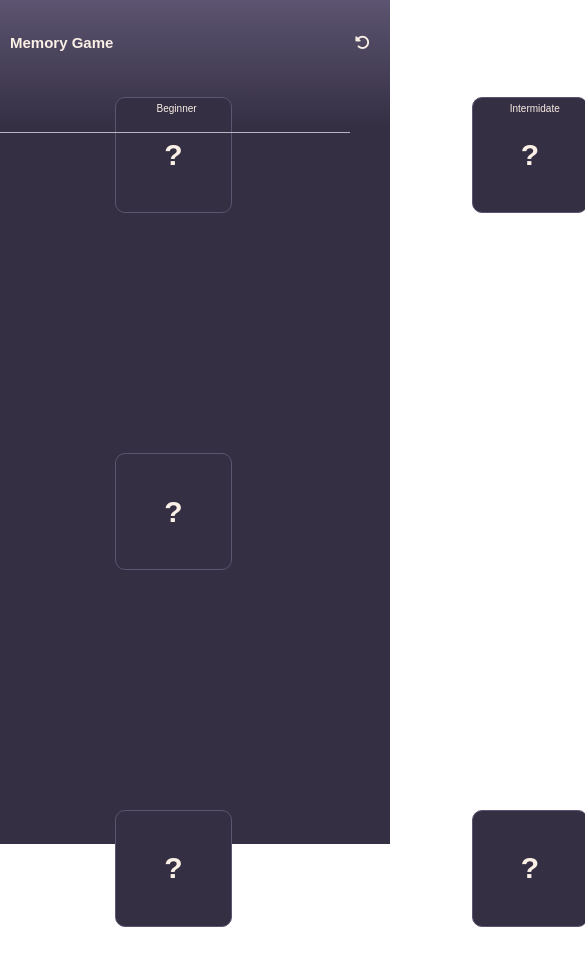
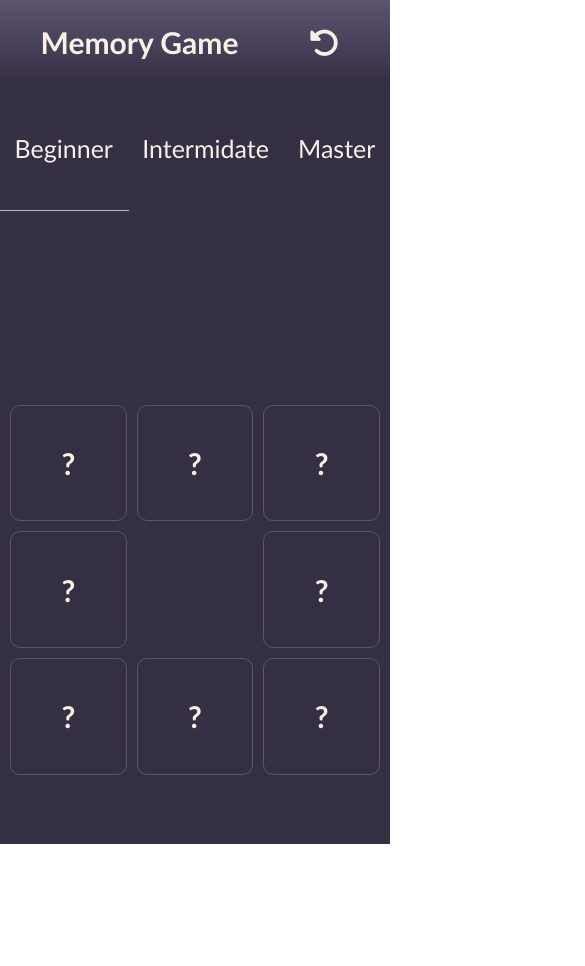
Before and after one commit to KHalilZiadeh/Memory-Game, a plain HTML site: page index.html in a window 390 px wide. Shown: the top 966 px of the page, 585 px wide, since content can reach past the window. Drawn offline with Linux system fonts and the light colour scheme.

Commit message:
responsive

```diff
--- a/Styles.css
+++ b/Styles.css
@@ -7,12 +7,12 @@
 }
 
 html {
-  font-family: sans-serif;
+  font-family: "Gill Sans", "Gill Sans MT", Calibri, "Trebuchet MS", sans-serif;
   font-size: 62.5%;
 }
 
 body {
-  background-image: linear-gradient(180deg, #5c5470, #352f44 15%);
+  background-image: linear-gradient(180deg, #5c5470, #352f44 10%);
   background-repeat: no-repeat;
   height: 100vh;
 }
@@ -23,7 +23,6 @@ i:hover {
 
 header {
   padding: 10px;
-  text-align: center;
   height: 10vh;
   display: flex;
   align-items: center;
@@ -46,16 +45,15 @@ header button {
 main {
   height: 90vh;
   display: grid;
-  grid-template-columns: calc(15vw - 10px) calc(85vw - 10px);
+  grid-template-columns: 15vw 85vw;
   gap: 20px;
 }
 
 main aside {
   display: flex;
-  flex-direction: column-reverse;
   align-items: center;
   justify-content: space-around;
-  height: 100%;
+  flex-direction: column-reverse;
   font-size: 2.5rem;
   color: #faf0e6;
   position: relative;
@@ -81,11 +79,11 @@ main .game-area {
   display: flex;
   justify-content: center;
   align-items: center;
+  width: calc(85vw - 20px);
 }
+/* calculate available area depending on orintation */
 
 main .game-area .cards {
-  width: 600px;
-  height: 600px;
   display: grid;
   gap: 10px;
 }
@@ -120,68 +118,36 @@ div.correct {
   pointer-events: none;
 }
 
-@media (max-width: 1081px) {
+@media (orientation: portrait) {
   html {
-    font-family: sans-serif;
     font-size: 62.5%;
   }
-
-  body {
-    background-image: linear-gradient(180deg, #5c5470, #352f44 15%);
-    background-repeat: no-repeat;
-    height: 100vh;
-  }
-
-  header {
-    padding: 10px;
-    text-align: center;
-    height: 10vh;
-    display: flex;
-    align-items: center;
-    justify-content: space-between;
-  }
-
-  header h1 {
-    font-size: 1.5rem;
-    color: #faf0e6;
-  }
-
-  header button {
-    all: unset;
-    font-size: 1.5rem;
-    color: #faf0e6;
-    padding: 10px;
-    cursor: pointer;
-  }
-
   main {
     height: 90vh;
     display: grid;
     grid-template-columns: 1fr;
-    grid-template-rows: calc(15vw - 10px) calc(85vw - 10px);
+    grid-template-rows: 15vh 85vh;
     gap: 20px;
   }
 
   main aside {
     display: flex;
-    flex-direction: row;
     align-items: center;
     justify-content: space-around;
-    height: 100%;
-    font-size: 1rem;
+    flex-direction: row;
+    font-size: 2.5rem;
     color: #faf0e6;
     position: relative;
-    --indi: 66%;
   }
 
   main aside::before {
     content: "";
     position: absolute;
+    height: 1px;
     width: var(--indi);
-    height: 1px;
     background-color: #b9b4c7;
+    bottom: 0;
     left: 0;
-    bottom: 0;
     transition: 1s;
   }
 
@@ -189,43 +155,9 @@ div.correct {
     display: flex;
     justify-content: center;
     align-items: center;
-    width: 1060px;
-    height: 1060px;
-    margin-top: calc((85vh - 1060px) / 2);
-    margin-bottom: calc((85vh - 1060px) / 2);
     margin-right: auto;
     margin-left: auto;
-  }
-
-  main .game-area .cards {
-    width: 1060px;
-    height: 1060px;
-    display: grid;
-    gap: 10px;
-  }
-
-  main .game-area .cards .card {
-    background-color: #352f44;
-    color: #faf0e6;
-    display: flex;
-    justify-content: center;
-    align-items: center;
-    font-weight: bold;
-    border-radius: 1rem;
-    border: 1px solid #5c5470;
-    margin: auto;
-    transition: 0.3s;
-    font-size: 3rem;
-  }
-
-  .clicked {
-    transform-origin: center;
-    transform: rotateY(180deg);
-  }
-
-  div.correct {
-    box-shadow: 0 0 10px 1px #faf0e6;
-    animation: pulse 2s ease-in-out infinite forwards;
+    width: 100%;
   }
 }
 
--- a/newMain.js
+++ b/newMain.js
@@ -35,6 +35,36 @@ let rstBtn = document.querySelector("button");
 let levels = document.querySelectorAll("aside div");
 let aside = document.querySelector("aside");
 
+let sOrientation = window.matchMedia("(orientation: portrait)");
+
+console.log(typeof sOrientation);
+
+sOrientation.addEventListener("change", (e) => {
+  updateCardDimension(e.matches);
+  createGrid();
+  cards.forEach((card) => {
+    card.style.width = `${cardDimensions}px`;
+    card.style.height = `${cardDimensions}px`;
+  });
+});
+
+function updateCardDimension(bol) {
+  console.log(innerHeight);
+  if (bol) {
+    cardsContainer.style.width = `${innerWidth - 20}px`;
+    cardsContainer.style.height = `${innerWidth - 20}px`;
+    cardDimensions = (innerWidth - 20 - (rowsNumber - 1) * 10) / rowsNumber;
+    console.log(cardDimensions);
+  } else {
+    console.log(innerHeight);
+    cardsContainer.style.width = `${innerHeight * 0.9 - 20}px`;
+    cardsContainer.style.height = `${innerHeight * 0.9 - 20}px`;
+    cardDimensions =
+      (innerHeight * 0.9 - 20 - (rowsNumber - 1) * 10) / rowsNumber;
+    console.log(cardDimensions);
+  }
+}
+
 function getLevel() {
   if (
     sessionStorage.getItem("cardsNumber") &&
@@ -57,16 +87,8 @@ function getLevelOnClick(e) {
 }
 
 function createGrid() {
-  if (window.innerWidth > 1080) {
-    cardsArea = 600;
-  } else {
-    cardsArea = window.innerWidth - 20;
-  }
-
   cardsContainer.style.gridTemplateColumns = `repeat(${rowsNumber}, 1fr)`;
   cardsContainer.style.gridTemplaterows = `repeat(${rowsNumber}, 1fr)`;
-
-  cardDimensions = (cardsArea - (rowsNumber - 1) * 10) / rowsNumber;
 }
 
 function fillSet(number) {
@@ -158,6 +180,7 @@ function addFlipped(e) {
   e.firstChild.classList.add("flipped");
   e.firstChild.innerHTML = `${e.dataset.symbol}`;
 }
+
 function addFlippedOnclick(e) {
   e.currentTarget.classList.add("flipped");
   e.currentTarget.firstChild.classList.add("flipped");
@@ -190,6 +213,7 @@ function checkMatch(cardOne, cardTwo) {
 
 getLevel();
 updatelevel();
+updateCardDimension(sOrientation.matches);
 createGrid();
 fillSet(cardsNumber / 2);
 createSymbolsArray(symbols);
@@ -204,6 +228,7 @@ levels.forEach((level) => {
   level.addEventListener("click", (e) => {
     getLevelOnClick(e);
     updatelevel();
+    updateCardDimension(sOrientation.matches);
     createGrid();
     fillSet(cardsNumber / 2);
     createSymbolsArray(symbols);
@@ -214,7 +239,7 @@ levels.forEach((level) => {
 
 cards.forEach((card) => {
   card.addEventListener("click", (e) => {
-    addFlipped(e);
+    addFlippedOnclick(e);
     if (document.querySelectorAll("div.flipped").length == 2) {
       cardsContainer.classList.add("no-click");
       checkMatch(
```
